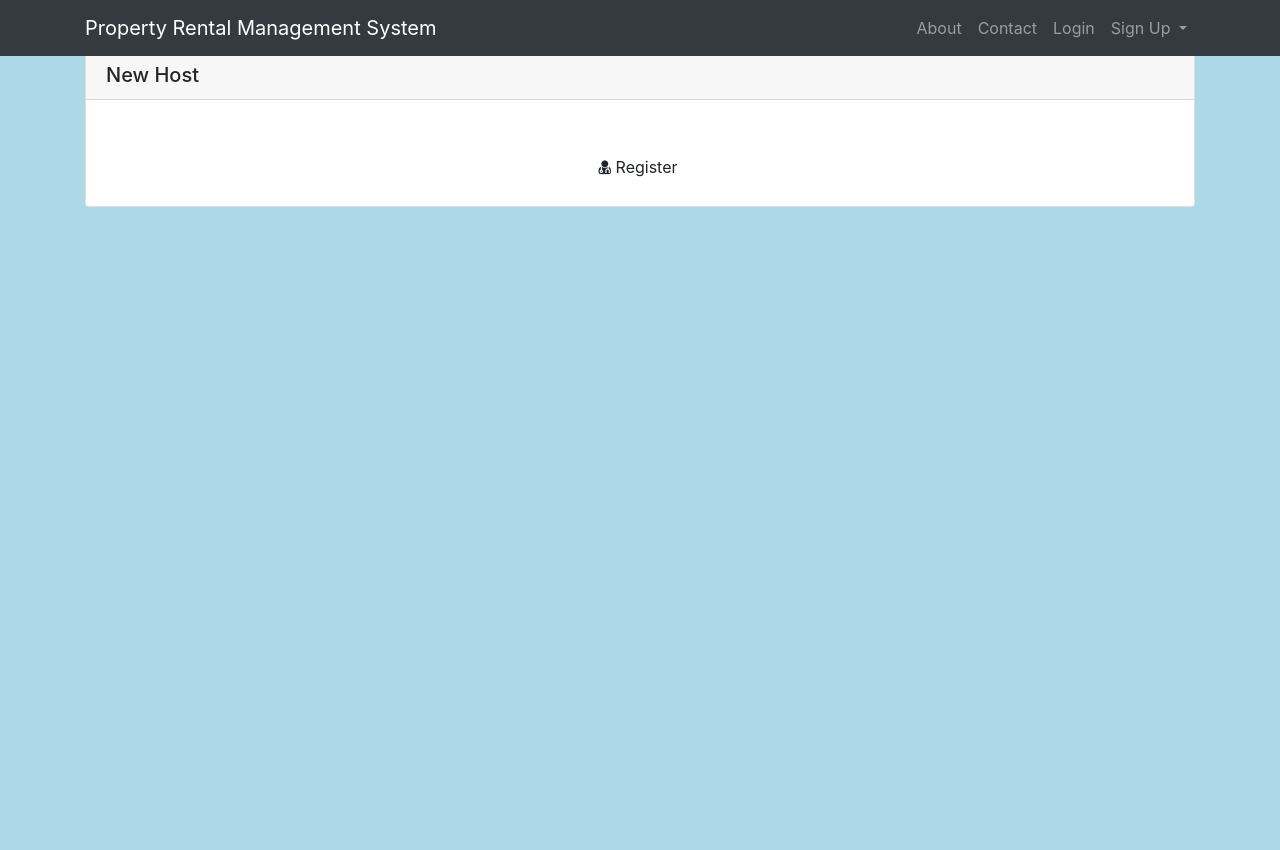
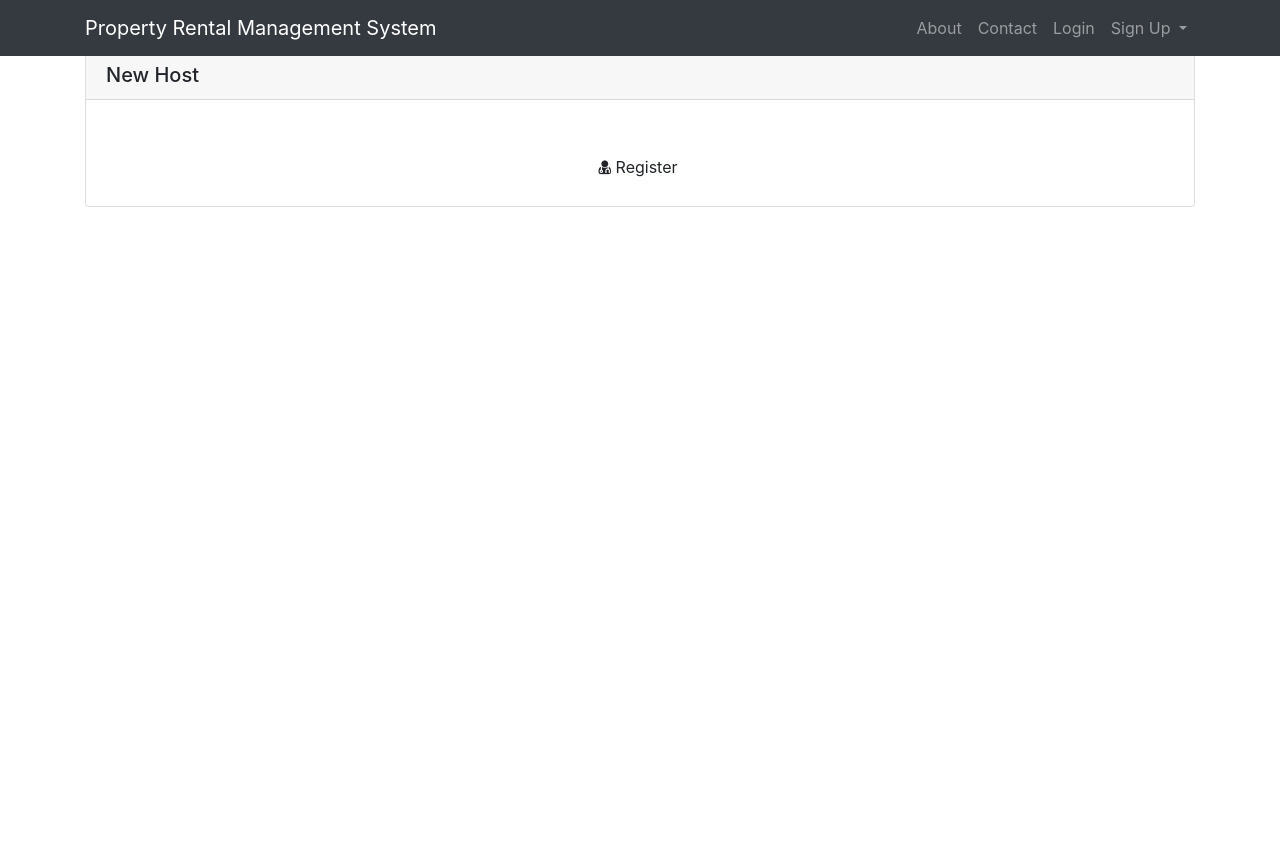
Before and after one commit to yeshdeepak/Assign32, a Django app: template accounts/templates/accounts/host/register.html in a window 1280 px wide. Run offline with Django 3.2, Linux system fonts and the light colour scheme; the template is opened without the code that fills it, so the values that code supplies are empty; some libraries are stand-ins or nearby versions.

Commit message:
Amazon S3

```diff
--- a/airbnb/static/css/modern-business.css
+++ b/airbnb/static/css/modern-business.css
@@ -6,14 +6,11 @@
 html,
 body,
 header,
-
 .view {
   height: 100%;
 }
-body {
-background-color: lightblue;
 
-}
+
 
 .portfolio-item {
   margin-bottom: 30px;
--- a/airbnbapp/templates/base.html
+++ b/airbnbapp/templates/base.html
@@ -175,7 +175,7 @@
 
           </div>
       </div>
-  </div>
+
 
   <h4> Popular Places to Stay </h4>
 
```
